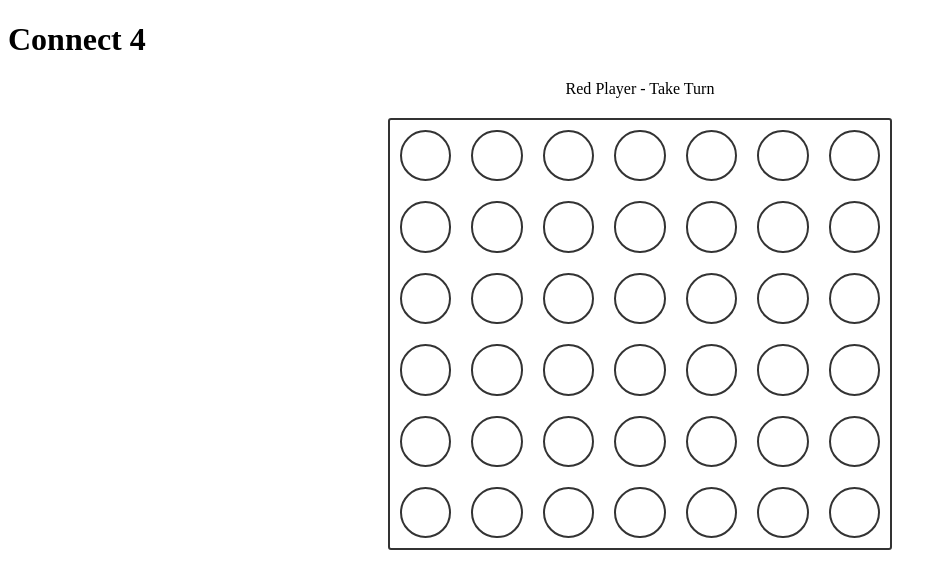
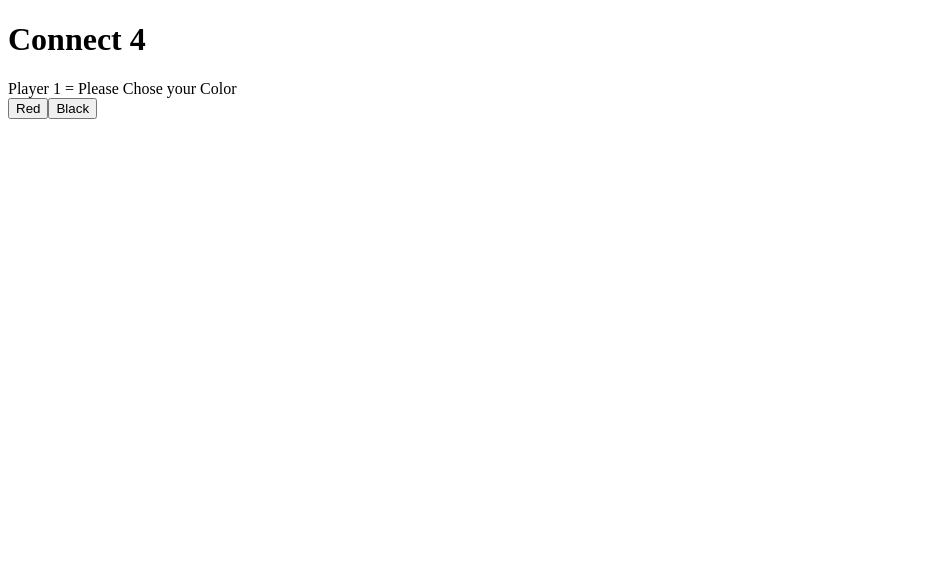
Before and after one commit to rickysandoval/connect-4, a React app: page / in a window 1280 px wide. Shown: the top 588 px of the page, without its empty margins (0-947 px from the left). Built offline with nearby package versions, Linux system fonts and the light colour scheme.

Commit message:
tie game

```diff
--- a/src/actions.js
+++ b/src/actions.js
@@ -5,11 +5,9 @@ export const startGame = playerOneColor => ({
     playerOneColor
 });
 
-export const makeMove = (player, column, row) => ({
+export const makeMove = (column) => ({
     type: types.MAKE_MOVE,
-    player,
-    column,
-    row
+    column
 });
 
 export const resetGame = () => ({ type: types.RESET_GAME});
--- a/src/components/App.js
+++ b/src/components/App.js
@@ -1,23 +1,25 @@
 import React, { Component } from 'react';
 import { StartScreen } from './StartScreen';
 import { GameScreen } from './GameScreen';
+import { BOARD_HEIGHT, BOARD_WIDTH } from '../constants/GameSettings';
 
 class App extends Component {
 
     render() {
-        console.log(this.props);
         let appScreen;
-        if (this.props.gameState.players[1] === null) {
+        let tieGame = this.props.gameState.turnsTaken === BOARD_HEIGHT * BOARD_WIDTH;
+
+        if (this.props.gameState.playerOne === null) {
             appScreen = <StartScreen onChooseColor={(color) => this.props.onStartGame(color)}/>;
-        } else if (this.props.gameState.outcome === null) {
+        } else if (this.props.gameState.winner === null && !tieGame) {
             appScreen =
                 <GameScreen
                     nextPlayer={this.props.gameState.nextPlayer}
                     gameBoard={this.props.gameState.gameBoard}
-                    onMakeMove={(player, column, row) => this.props.onMakeMove(player, column, row)}
+                    onMakeMove={(column) => this.props.onMakeMove(column)}
                 />;
         } else {
-
+            appScreen = <div>{this.props.gameState.winner || 'Tie'}</div>
         }
 
         return (
--- a/src/components/GameScreen.js
+++ b/src/components/GameScreen.js
@@ -6,6 +6,13 @@ import './GameScreen.css';
 export class GameScreen extends React.Component {
     constructor(props) {
         super(props);
+    }
+
+    onColumnClick(columnIndex) {
+        let column = this.props.gameBoard[columnIndex];
+        if (column.includes(null)) {
+            this.props.onMakeMove(columnIndex);
+        }
     }
 
     render() {
@@ -19,7 +26,7 @@ export class GameScreen extends React.Component {
                 }
                 return <div className={className} key={rowIndex}><div className="space"></div></div>
             });
-            return <div className="game-board__column" key={columnIndex}>{boardColumn}</div>
+            return <div className="game-board__column" key={columnIndex} onClick={() => this.onColumnClick(columnIndex)}>{boardColumn}</div>
         });
         return(
             <div>
--- a/src/index.js
+++ b/src/index.js
@@ -12,7 +12,7 @@ const render = () => ReactDOM.render(
     <App
         gameState={store.getState()}
         onStartGame={(playerOneColor) => store.dispatch(startGame(playerOneColor))}
-        onMakeMove={(player, column, row) => store.dispatch(makeMove(player, column, row))}
+        onMakeMove={(column) => store.dispatch(makeMove(column))}
         onResetGame={() => store.dispatch(resetGame())}
     />,
     document.getElementById('root')
--- a/src/reducer.js
+++ b/src/reducer.js
@@ -1,28 +1,28 @@
-import { createGameBoard } from "./utils/create-game-board";
-import { BOARD_WIDTH, PLAYER_OPTIONS, BOARD_HEIGHT } from "./constants/GameSettings";
-import { START_GAME, RESET_GAME, MAKE_MOVE } from "./constants/ActionTypes";
-
-// const initialState = {
-//     players: {
-//         1: null,
-//         2: null
-//     },
-//     gameBoard: createGameBoard(BOARD_WIDTH, BOARD_HEIGHT),
-//     nextPlayer: null,
-//     outcome: null
-// };
+import {
+    BOARD_WIDTH,
+    PLAYER_OPTIONS,
+    BOARD_HEIGHT
+} from "./constants/GameSettings";
+import {
+    START_GAME,
+    RESET_GAME,
+    MAKE_MOVE
+} from "./constants/ActionTypes";
+import { isValidMove, createGameBoard, gameBoardAfterMove, checkBoardForWinner } from "./utils/game-board-utils";
 
 const initialState = {
-    players: {
-        1: 'Red',
-        2: 'Black'
-    },
+    playerOne: null,
+    playerTwo: null,
     gameBoard: createGameBoard(BOARD_WIDTH, BOARD_HEIGHT),
-    nextPlayer: 'Red',
-    outcome: null
+    nextPlayer: null,
+    turnsTaken: 0,
+    winner: null
 };
 
-export default function rootReducer (state = initialState, action) {
+
+
+export default function rootReducer(state = initialState, action) {
+    console.log(action);
     switch (action.type) {
         case START_GAME:
             if (!PLAYER_OPTIONS.includes(action.playerOneColor)) {
@@ -32,15 +32,28 @@ export default function rootReducer (state = initialState, action) {
             let playerTwoColor = action.playerOneColor === PLAYER_OPTIONS[0] ? PLAYER_OPTIONS[1] : PLAYER_OPTIONS[0];
             return {
                 ...state,
-                players: {
-                    1: action.playerOneColor,
-                    2: playerTwoColor
-                },
+                playerOne: action.playerOneColor,
+                playerTwo: playerTwoColor,
                 nextPlayer: action.playerOneColor
             };
 
         case MAKE_MOVE:
-            return state;
+            let invalidMove = !isValidMove(state.gameBoard, action.column);
+            if (invalidMove || state.winner) {
+                return state;
+            }
+
+            let activePlayer = state.nextPlayer;
+            let newNextPlayer = activePlayer === state.playerOne ? state.playerTwo : state.playerOne;
+            let newGameBoard = gameBoardAfterMove(state.gameBoard, action.column, activePlayer);
+            let winner = checkBoardForWinner(newGameBoard);
+            return {
+                ...state,
+                nextPlayer: newNextPlayer,
+                gameBoard: newGameBoard,
+                turnsTaken: state.turnsTaken + 1,
+                winner: winner || state.winner
+            };
 
         case RESET_GAME:
             return initialState;
--- a/src/utils/create-game-board.js
+++ /dev/null
@@ -1,8 +0,0 @@
-
-export function createGameBoard(numColumns, numRows) {
-    let board = [];
-    for (let col = 0; col < numColumns; col++) {
-        board.push(new Array(numRows).fill(null));
-    }
-    return board;
-}
--- /dev/null
+++ b/src/utils/game-board-utils.js
@@ -0,0 +1,35 @@
+
+
+export function createGameBoard(numColumns, numRows) {
+    let board = [];
+    for (let col = 0; col < numColumns; col++) {
+        board.push(new Array(numRows).fill(null));
+    }
+    return board;
+}
+
+export function isValidMove(oldBoard, columnIndex) {
+    return !!oldBoard[columnIndex] && oldBoard[columnIndex].includes(null);
+}
+
+export function gameBoardAfterMove(oldBoard, columnIndex, fill) {
+    let columnChosen = oldBoard[columnIndex];
+    let rowIndex = columnChosen.indexOf(null);
+    if (rowIndex >=0) {
+        return [
+            ...oldBoard.slice(0, columnIndex),
+            [
+                ...columnChosen.slice(0, rowIndex),
+                fill,
+                ...columnChosen.slice(rowIndex+1),
+            ],
+            ...oldBoard.slice(columnIndex+1)
+        ];
+    } else {
+        null;
+    }
+}
+
+export function checkBoardForWinner(gameBoard) {
+    return null;
+}
```
